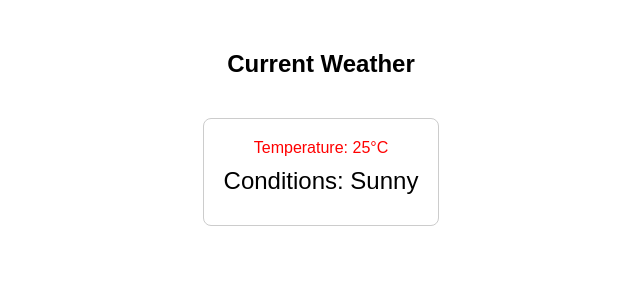
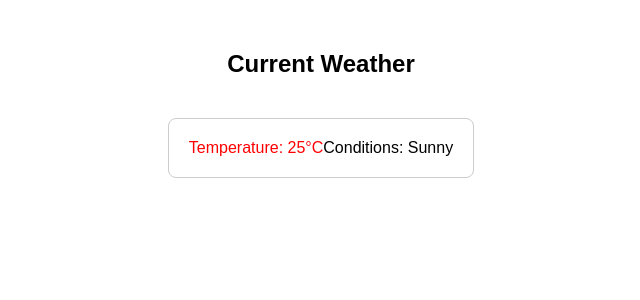
Before and after one commit to acciojob/conditional-weather-report-Rajudas575, a React app: page / in a window 1280 px wide. Shown: the top 300 px of the page, without its empty margins (319-959 px from the left). Built offline with nearby package versions, Linux system fonts and the light colour scheme.

Commit message:
Update App.js

```diff
--- a/src/components/App.js
+++ b/src/components/App.js
@@ -21,7 +21,7 @@ const App = () => {
             <span style={{ color: getTemperatureColor(weather.temperature) }}>
               Temperature: {weather.temperature}°C
             </span>
-            <p>Conditions: {weather.conditions}</p>
+            <span>Conditions: {weather.conditions}</span>
           </div>
         </div>
     </div>
```
